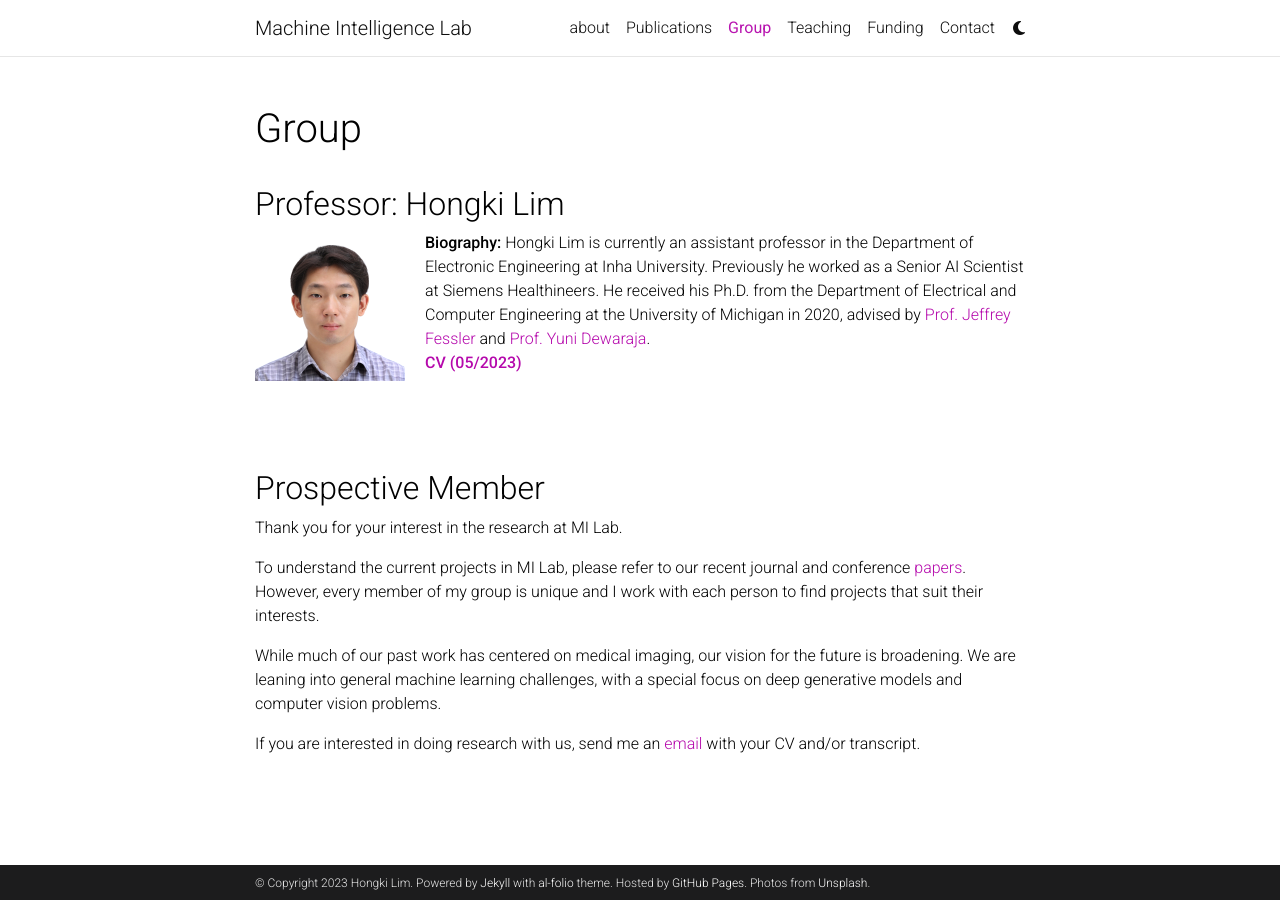
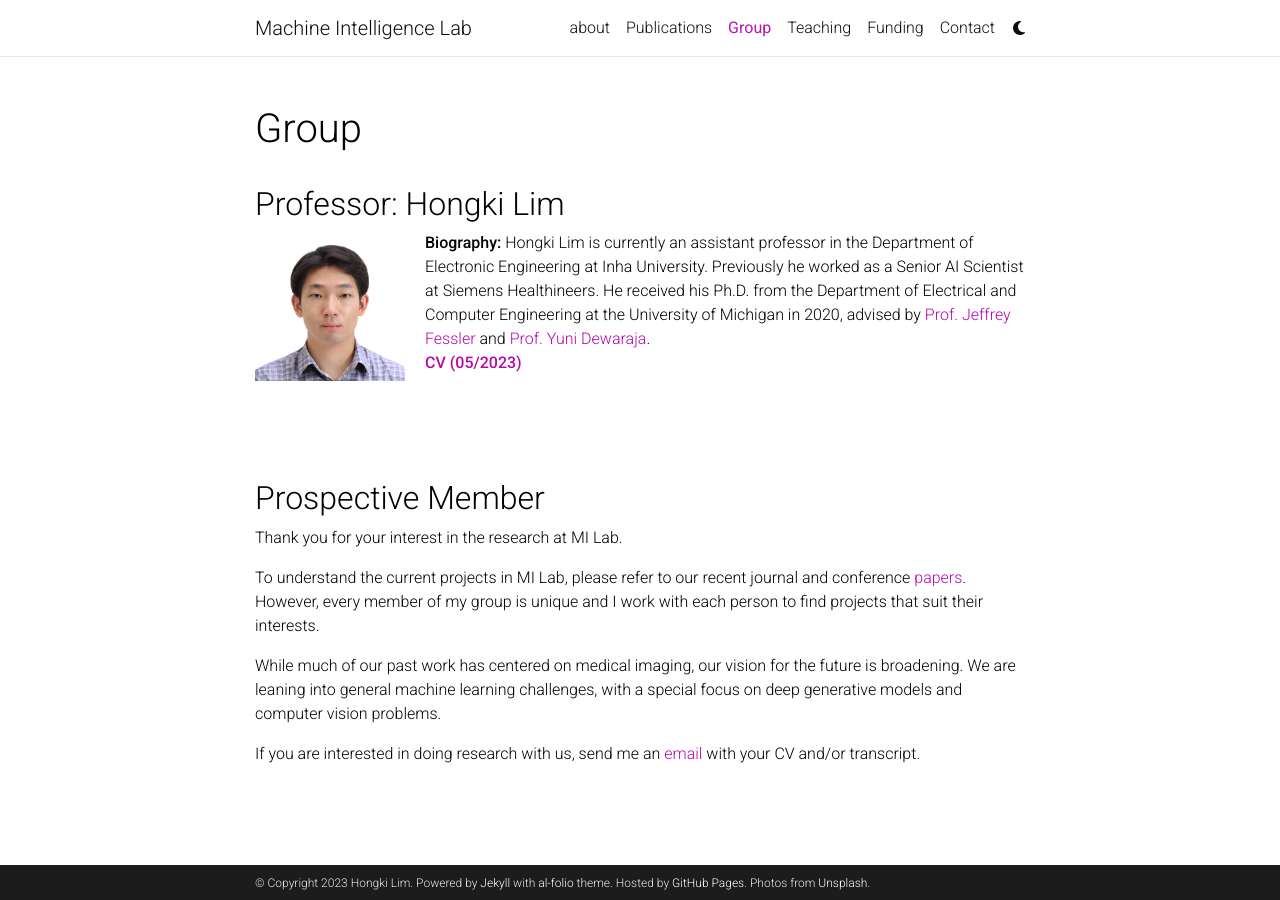
Before and after one commit to milab-inha/milab-inha.github.io, a Jekyll site: the page built from _pages/group.md, in a window 1280 px wide. Built offline with Jekyll 4.4.1, drawn with Linux system fonts in a browser that asks for light colours; comment, search, counter and statistics services are not loaded; a style sheet for code colours, icons or effects is not loaded.

Commit message:
Update group.md

```diff
--- a/_pages/group.md
+++ b/_pages/group.md
@@ -8,13 +8,12 @@
 
 ## Professor: Hongki Lim
 
-<div style="display: flex; align-items: start;">
-    <img src="/assets/img/hongki-photo.jpg" alt="Hongki Lim" style="width: 150px; margin-right: 20px;">
-    <div>
-        <strong>Biography:</strong> Hongki Lim is currently an assistant professor in the Department of Electronic Engineering at Inha University. Previously he worked as a Senior AI Scientist at Siemens Healthineers. He received his Ph.D. from the Department of Electrical and Computer Engineering at the University of Michigan in 2020, advised by <a href='https://web.eecs.umich.edu/~fessler/'>Prof. Jeffrey Fessler</a> and <a href='https://medicine.umich.edu/dept/radiology/yuni-dewaraja-phd'>Prof. Yuni Dewaraja</a>. <br>
-        <strong><a href="/assets/cv.pdf">CV (05/2023)</a></strong>
-    </div>
+<div style="overflow: auto;">
+    <img src="/assets/img/hongki-photo.jpg" alt="Hongki Lim" style="float: left; width: 150px; margin-right: 20px; margin-bottom: 10px;">
+    <strong>Biography:</strong> Hongki Lim is currently an assistant professor in the Department of Electronic Engineering at Inha University. Previously he worked as a Senior AI Scientist at Siemens Healthineers. He received his Ph.D. from the Department of Electrical and Computer Engineering at the University of Michigan in 2020, advised by <a href='https://web.eecs.umich.edu/~fessler/'>Prof. Jeffrey Fessler</a> and <a href='https://medicine.umich.edu/dept/radiology/yuni-dewaraja-phd'>Prof. Yuni Dewaraja</a>.
+    <br><strong><a href="/assets/cv.pdf">CV (05/2023)</a></strong>
 </div>
+
 
 <br><br><br>
 ## Prospective Member {#prospective}
```
